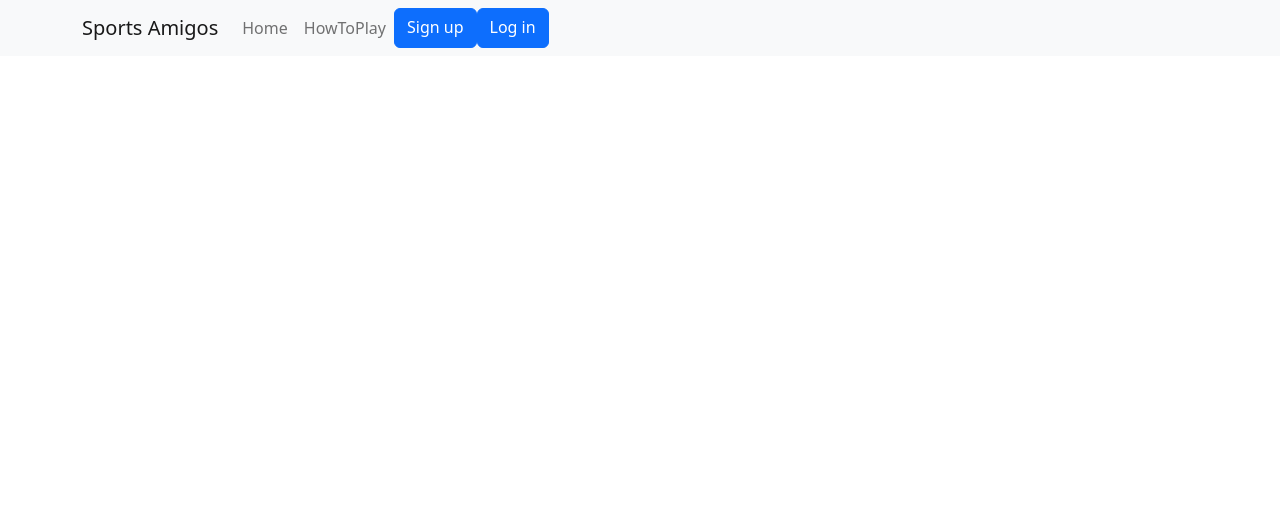
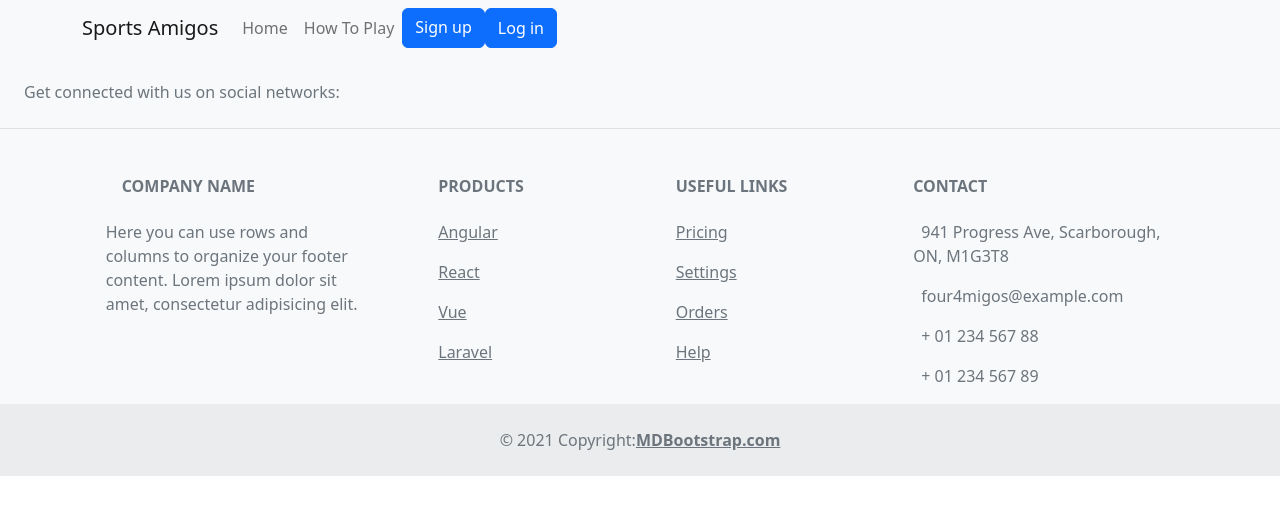
Before and after one commit to directnrg/SportsAmigos, a React (Create React App) app in the folder react_client/sports-amigos/: page /my-leagues in a window 1280 px wide. Shown: the top 514 px of the page. Built offline with nearby package versions, Linux system fonts and the light colour scheme.

Commit message:
Conditional render for navbar- depending on isLoggedIn

```diff
--- a/react_client/sports-amigos/package.json
+++ b/react_client/sports-amigos/package.json
@@ -7,6 +7,7 @@
     "@testing-library/react": "^13.4.0",
     "@testing-library/user-event": "^13.5.0",
     "bootstrap": "^5.2.3",
+    "mdb-react-ui-kit": "^5.1.0",
     "react": "^18.2.0",
     "react-bootstrap": "^2.7.2",
     "react-dom": "^18.2.0",
--- a/react_client/sports-amigos/src/App.js
+++ b/react_client/sports-amigos/src/App.js
@@ -1,5 +1,6 @@
 import './styles/App.css';
 import {Route,Routes, Link} from "react-router-dom";
+import {React,useEffect, useState} from 'react'
 import Navbar from 'react-bootstrap/Navbar';
 import Nav from 'react-bootstrap/Nav';
 import Container from 'react-bootstrap/Container';
@@ -8,8 +9,25 @@ import SignUp from './components/SignUp';
 import HowToPlay from './components/HowToPlay';
 import Button from 'react-bootstrap/Button';
 import Login from './components/Login';
+import Footer from './components/Footer';
+import LeagueList from './components/LeagueList';
+import MyLeagues from './components/MyLeagues';
 
 function SportsAmigosApp() {
+
+  const [isLoggedIn, setIsLoggedIn] = useState(false);
+
+  const loginToggle = ()=>{
+    setIsLoggedIn(!isLoggedIn)
+
+  }
+
+  useEffect(() => {
+    document.title = 'Sports Pool';
+  }, []);
+
+  //Display if the user has logged in
+  if(isLoggedIn){
     return (
 
       <>
@@ -21,9 +39,56 @@ function SportsAmigosApp() {
           <Navbar.Collapse id="basic-navbar-nav">
             <Nav className="me-auto">
               <Nav.Link as={Link} to="/">Home</Nav.Link>
-            <Nav.Link as={Link}  to="/how-to-play">HowToPlay</Nav.Link>
+              <Nav.Link as={Link}  to="/how-to-play">How To Play</Nav.Link>
+              <Nav.Link as={Link}  to="/league-list">League List</Nav.Link>
+              <Nav.Link as={Link}  to="/my-leagues">My Leagues</Nav.Link>
+              <Button as={Link}  to="/" onClick={loginToggle} >Log Out</Button>{' '}
+
+            </Nav>
+          </Navbar.Collapse>
+        </Container>
+      </Navbar>
+
+        <div>
+          <Routes>
+            <Route index element={<Home/>} />
+            <Route path="sign-up" element={<SignUp/>} />
+            <Route path="/how-to-play" element={<HowToPlay/>} />
+            <Route path="/log-in" element={<Login/>} />
+            <Route path="/league-list" element={<LeagueList/>} />
+            <Route path="/my-leagues" element={<MyLeagues/>} />
+
+
+
+            {/*Add the route to your component if necessary */}
+          </Routes>
+        </div>
+
+        <Footer></Footer>
+
+
+        </>
+
+
+    );
+
+  }
+  else{
+    return (
+
+      <>
+
+      <Navbar bg="light" expand="lg">
+        <Container>
+          <Navbar.Brand  as={Link} to="/">Sports Amigos</Navbar.Brand>
+          <Navbar.Toggle aria-controls="basic-navbar-nav" />
+          <Navbar.Collapse id="basic-navbar-nav">
+            <Nav className="me-auto">
+              <Nav.Link as={Link} to="/">Home</Nav.Link>
+              <Nav.Link as={Link}  to="/how-to-play">How To Play</Nav.Link>
               <Button as={Link}  to="/sign-up">Sign up</Button>{' '}
-            <Button as={Link}  to="/log-in">Log in</Button>{' '}
+              <Button onClick={loginToggle}  >Log in</Button>
+
 
             </Nav>
           </Navbar.Collapse>
@@ -40,10 +105,16 @@ function SportsAmigosApp() {
             {/*Add the route to your component if necessary */}
           </Routes>
         </div>
+
+        <Footer></Footer>
+
+
         </>
 
 
     );
   }
 
+}
+
 export default SportsAmigosApp;
--- /dev/null
+++ b/react_client/sports-amigos/src/components/Footer.js
@@ -0,0 +1,125 @@
+import React from 'react';
+import { MDBFooter, MDBContainer, MDBRow, MDBCol, MDBIcon } from 'mdb-react-ui-kit';
+
+export default function App() {
+  return (
+    <MDBFooter bgColor='light' className='text-center text-lg-start text-muted'>
+      <section className='d-flex justify-content-center justify-content-lg-between p-4 border-bottom'>
+        <div className='me-5 d-none d-lg-block'>
+          <span>Get connected with us on social networks:</span>
+        </div>
+
+        <div>
+          <a href='' className='me-4 text-reset'>
+            <MDBIcon fab icon="facebook-f" />
+          </a>
+          <a href='' className='me-4 text-reset'>
+            <MDBIcon fab icon="twitter" />
+          </a>
+          <a href='' className='me-4 text-reset'>
+            <MDBIcon fab icon="google" />
+          </a>
+          <a href='' className='me-4 text-reset'>
+            <MDBIcon fab icon="instagram" />
+          </a>
+          <a href='' className='me-4 text-reset'>
+            <MDBIcon fab icon="linkedin" />
+          </a>
+          <a href='' className='me-4 text-reset'>
+            <MDBIcon fab icon="github" />
+          </a>
+        </div>
+      </section>
+
+      <section className=''>
+        <MDBContainer className='text-center text-md-start mt-5'>
+          <MDBRow className='mt-3'>
+            <MDBCol md="3" lg="4" xl="3" className='mx-auto mb-4'>
+              <h6 className='text-uppercase fw-bold mb-4'>
+                <MDBIcon icon="gem" className="me-3" />
+                Company name
+              </h6>
+              <p>
+                Here you can use rows and columns to organize your footer content. Lorem ipsum dolor sit amet,
+                consectetur adipisicing elit.
+              </p>
+            </MDBCol>
+
+            <MDBCol md="2" lg="2" xl="2" className='mx-auto mb-4'>
+              <h6 className='text-uppercase fw-bold mb-4'>Products</h6>
+              <p>
+                <a href='#!' className='text-reset'>
+                  Angular
+                </a>
+              </p>
+              <p>
+                <a href='#!' className='text-reset'>
+                  React
+                </a>
+              </p>
+              <p>
+                <a href='#!' className='text-reset'>
+                  Vue
+                </a>
+              </p>
+              <p>
+                <a href='#!' className='text-reset'>
+                  Laravel
+                </a>
+              </p>
+            </MDBCol>
+
+            <MDBCol md="3" lg="2" xl="2" className='mx-auto mb-4'>
+              <h6 className='text-uppercase fw-bold mb-4'>Useful links</h6>
+              <p>
+                <a href='#!' className='text-reset'>
+                  Pricing
+                </a>
+              </p>
+              <p>
+                <a href='#!' className='text-reset'>
+                  Settings
+                </a>
+              </p>
+              <p>
+                <a href='#!' className='text-reset'>
+                  Orders
+                </a>
+              </p>
+              <p>
+                <a href='#!' className='text-reset'>
+                  Help
+                </a>
+              </p>
+            </MDBCol>
+
+            <MDBCol md="4" lg="3" xl="3" className='mx-auto mb-md-0 mb-4'>
+              <h6 className='text-uppercase fw-bold mb-4'>Contact</h6>
+              <p>
+                <MDBIcon icon="home" className="me-2" />
+                941 Progress Ave, Scarborough, ON, M1G3T8
+              </p>
+              <p>
+                <MDBIcon icon="envelope" className="me-2" />
+                four4migos@example.com
+              </p>
+              <p>
+                <MDBIcon icon="phone" className="me-2" /> + 01 234 567 88
+              </p>
+              <p>
+                <MDBIcon icon="print" className="me-2" /> + 01 234 567 89
+              </p>
+            </MDBCol>
+          </MDBRow>
+        </MDBContainer>
+      </section>
+
+      <div className='text-center p-4' style={{ backgroundColor: 'rgba(0, 0, 0, 0.05)' }}>
+        © 2021 Copyright:
+        <a className='text-reset fw-bold' href='https://mdbootstrap.com/'>
+          MDBootstrap.com
+        </a>
+      </div>
+    </MDBFooter>
+  );
+}
--- /dev/null
+++ b/react_client/sports-amigos/src/components/LeagueList.js
@@ -0,0 +1,7 @@
+import React from 'react'
+
+export default function LeagueList() {
+  return (
+    <div>LeagueList</div>
+  )
+}
--- /dev/null
+++ b/react_client/sports-amigos/src/components/MyLeagues.js
@@ -0,0 +1,7 @@
+import React from 'react'
+
+export default function MyLeagues() {
+  return (
+    <div>MyLeagues</div>
+  )
+}
```
Also changed, not shown: 1 other file (tests, documents, lock files or other folders). Lines whose indentation alone changed are shown as unchanged.
